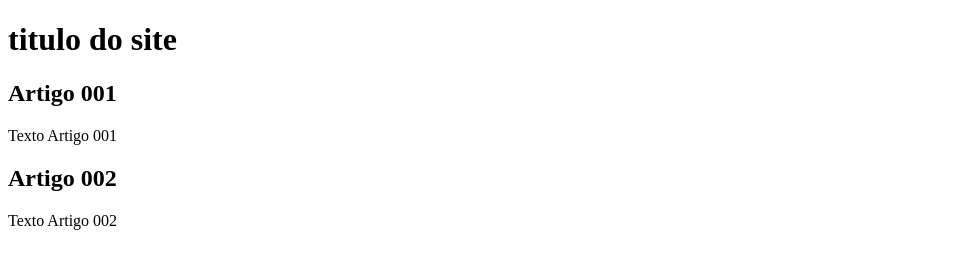
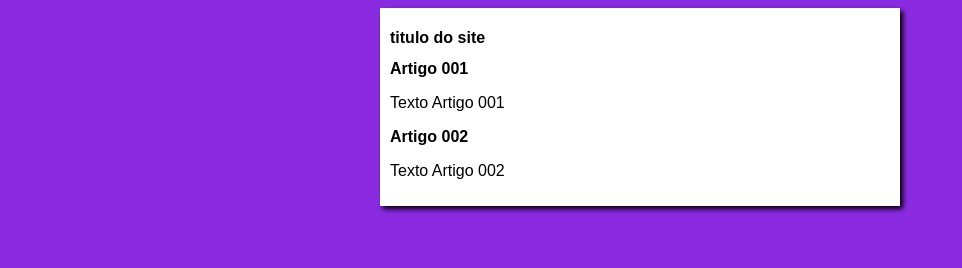
Before and after one commit to Enzo-Pamponet-code/Projeto-de-um-site-durante-o-cursoemvideo, a plain HTML site: page index.html in a window 1280 px wide. Shown: the whole page, without its empty margins (0-962 px from the left). Drawn offline with Linux system fonts and the light colour scheme.

Commit message:
iniciei o design

```diff
--- /dev/null
+++ b/estilos/style.css
@@ -0,0 +1,16 @@
+* {
+    font-family: Arial, Helvetica, sans-serif;
+    font-size: 16px
+}
+
+body{
+    background-color: blueviolet;
+
+}
+main{
+    background-color: white;
+    width: 500px;
+    margin: auto;
+    padding: 10px;
+    box-shadow: 3px 3px 5px black;
+}
--- a/index.html
+++ b/index.html
@@ -4,6 +4,7 @@
     <meta charset="UTF-8">
     <meta name="viewport" content="width=device-width, initial-scale=1.0">
     <title>Titulo do site</title>
+    <link rel="stylesheet" href="estilos/style.css">
 </head>
 <body>
     <main>
```
